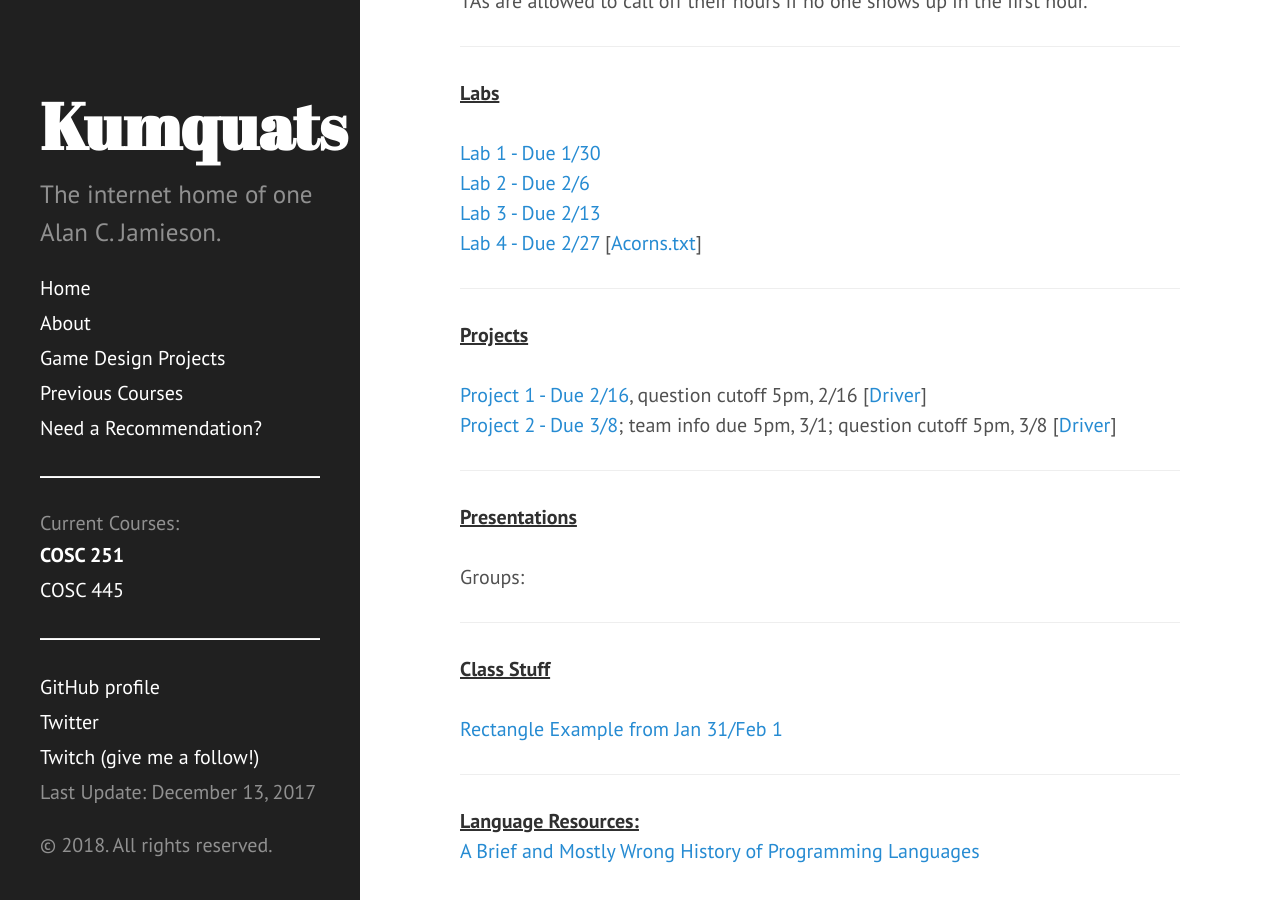
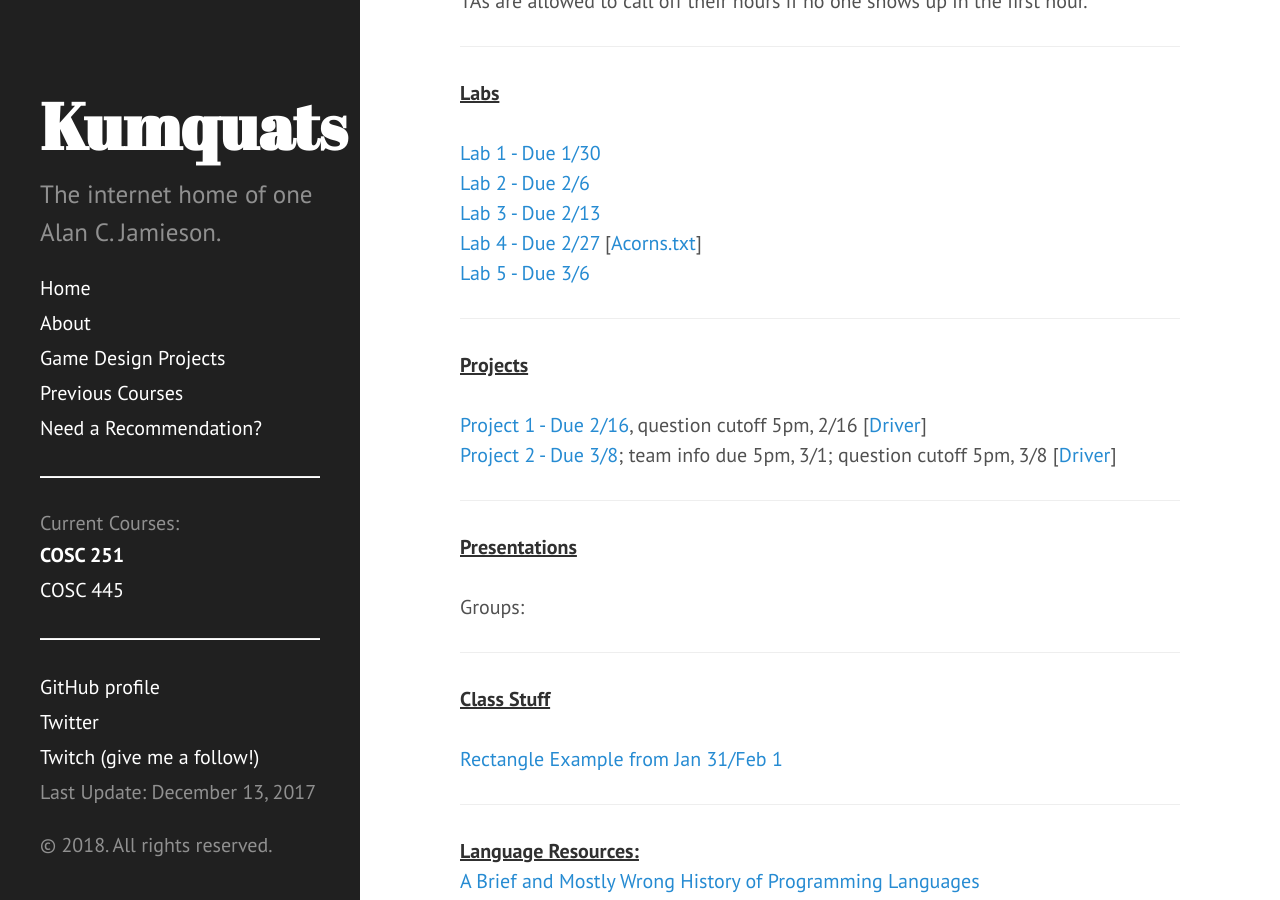
Before and after one commit to ripark/ripark.github.io, a Jekyll site: the page built from s18/cosc251.html, in a window 1280 px wide and 900 px high, scrolled down 444 px. Built offline with Jekyll 4.4.1, drawn with Linux system fonts in a browser that asks for light colours; Markdown is read by kramdown in place of the engine named in the settings.

Commit message:
lab update

```diff
--- a/s18/cosc251.html
+++ b/s18/cosc251.html
@@ -32,6 +32,8 @@ TAs are allowed to call off their hours if no one shows up in the first hour.
 <a href="http://ripark.github.io/s18/COSC251Lab3.pdf">Lab 3 - Due 2/13</a>
 <br>
 <a href="http://ripark.github.io/s18/COSC251Lab4.pdf">Lab 4 - Due 2/27</a> [<a href="http://ripark.github.io/s17/Acorns.txt">Acorns.txt</a>]
+<br>
+<a href="http://ripark.github.io/s18/COSC251Lab5.pdf">Lab 5 - Due 3/6</a>
 <br>
 <hr>
 <strong><u>Projects</strong></u>
```
Also changed, not shown: 1 other file.
